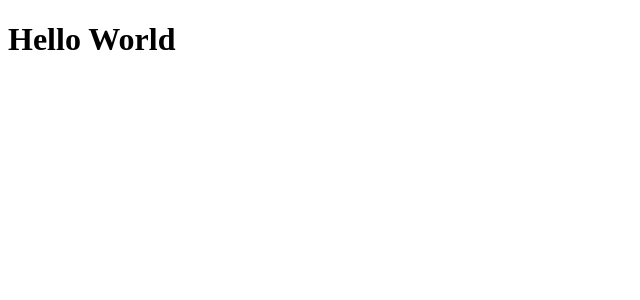
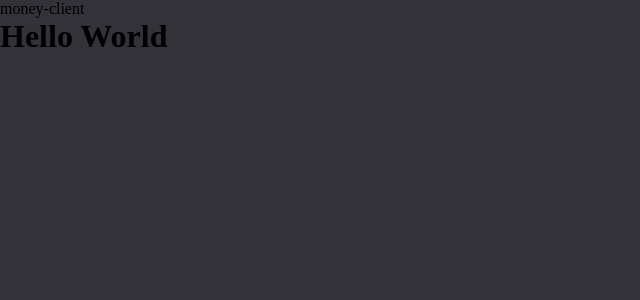
Before and after one commit to Marvinx9/money-client, a React (Create React App) app: page / in a window 1280 px wide. Shown: the top 300 px of the page, without its empty margins (0-640 px from the left). Built offline with nearby package versions, Linux system fonts and the light colour scheme.

Commit message:
chore: add css global

```diff
--- a/public/index.html
+++ b/public/index.html
@@ -3,6 +3,9 @@
   <head>
     <meta charset="utf-8" />
     <meta name="viewport" content="width=device-width, initial-scale=1" />
+
+    <link rel="shortcut icon" href="favicon.png" type="image/png"
+
     <title>money-client</title>
   </head>
   <body>
--- a/src/App.css
+++ /dev/null
@@ -1,4 +0,0 @@
-.title {
-  font-size: 64px;
-  color: #8257e6;
-}
--- a/src/App.tsx
+++ b/src/App.tsx
@@ -1,7 +1,10 @@
+import { GlobalStyle } from "./styles/global";
+
 export function App() {
   return (
     <div className="App">
      <h1>Hello World</h1>
+     <GlobalStyle/>
     </div>
   );
 }
--- /dev/null
+++ b/src/styles/global.ts
@@ -0,0 +1,42 @@
+import {createGlobalStyle} from 'styled-components'
+
+export const GlobalStyle = createGlobalStyle`
+:root {
+    --full-black: #121214;
+    --background: #323238;
+    --red: #F75A68;
+    --green: #015F43;
+    --gray: #E1E1E6;
+    --light-gray: #C4C4CC
+}
+
+* {
+    margin: 0;
+    padding: 0;
+    box-sizing: border-box;
+}
+
+html {
+    @media (max-width: 100px) {
+        front-size: 93.75%;
+    }
+
+    @media (max-width: 720px) {
+        font-size: 87.5%;
+    }
+}
+
+body {
+    background: var(--background);
+    -webkit-font-smoothing: antialiased;
+}
+
+button {
+    cursor: pointer;
+}
+
+[disabled] {
+    opacity: 0.6;
+    cursor: not-allowed;
+}
+`
```
